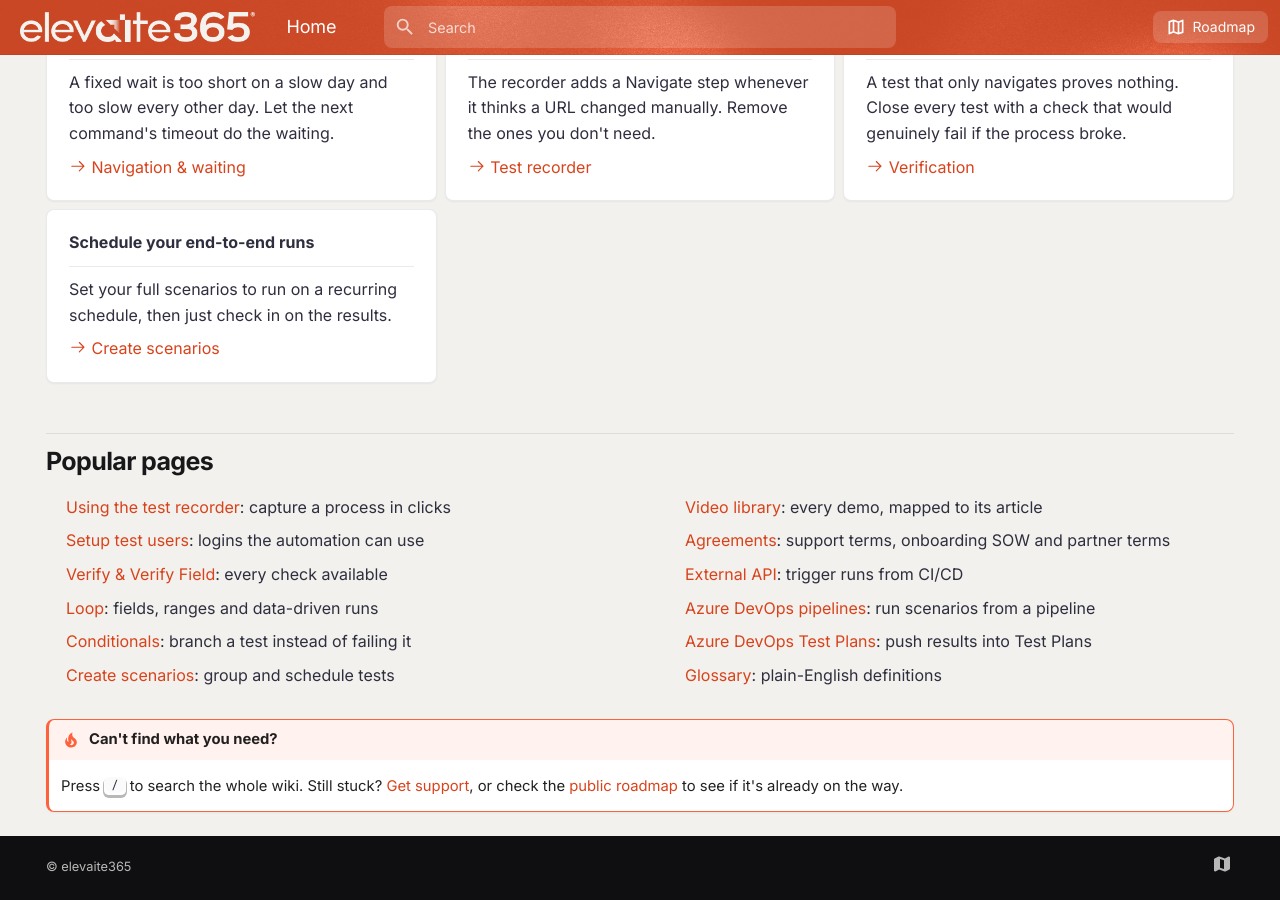
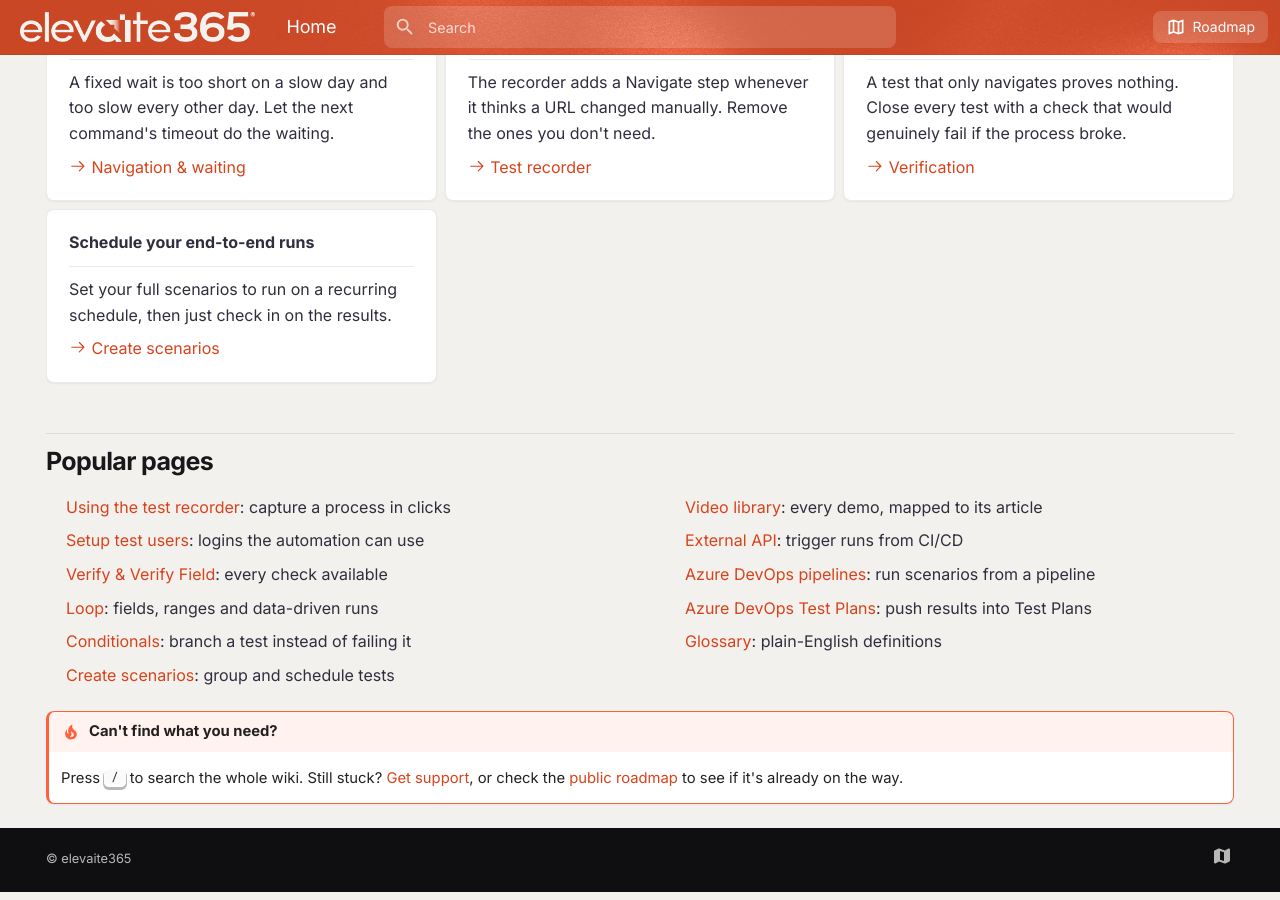
Before and after one commit to Elevaite365-Mike/Wiki, an MkDocs documentation site: the page built from docs/index.md, in a window 1280 px wide and 900 px high, scrolled down 1317 px. Built offline with MkDocs 1.6.1 and Material for MkDocs 9.7.7, drawn with Linux system fonts in a browser that asks for light colours; part of the change alters nothing that is shown.

Commit message:
hid agreements

```diff
--- a/docs/index.md
+++ b/docs/index.md
@@ -10,7 +10,8 @@ New here? The quickstart takes you from an empty instance to a scheduled test.
 
 [Start the quickstart](quickstart/index.md){ .md-button .md-button--primary }
 [Command reference](commands/index.md){ .md-button }
-<a href="agreements/" class="md-button">Agreements</a>
+<!-- Agreements button hidden pending approval. Restore with:
+<a href="agreements/" class="md-button">Agreements</a> -->
 
 ## Where do you want to go?
 
@@ -133,7 +134,6 @@ Seven habits that keep a suite trustworthy.
 - [Conditionals](tests/conditionals.md): branch a test instead of failing it
 - [Create scenarios](quickstart/create-scenarios.md): group and schedule tests
 - [Video library](help/videos.md): every demo, mapped to its article
-- <a href="agreements/">Agreements</a>: support terms, onboarding SOW and partner terms
 - [External API](api/index.md): trigger runs from CI/CD
 - [Azure DevOps pipelines](integrations/azure-devops.md): run scenarios from a pipeline
 - [Azure DevOps Test Plans](integrations/azure-devops-test-plans.md): push results into Test Plans
```
